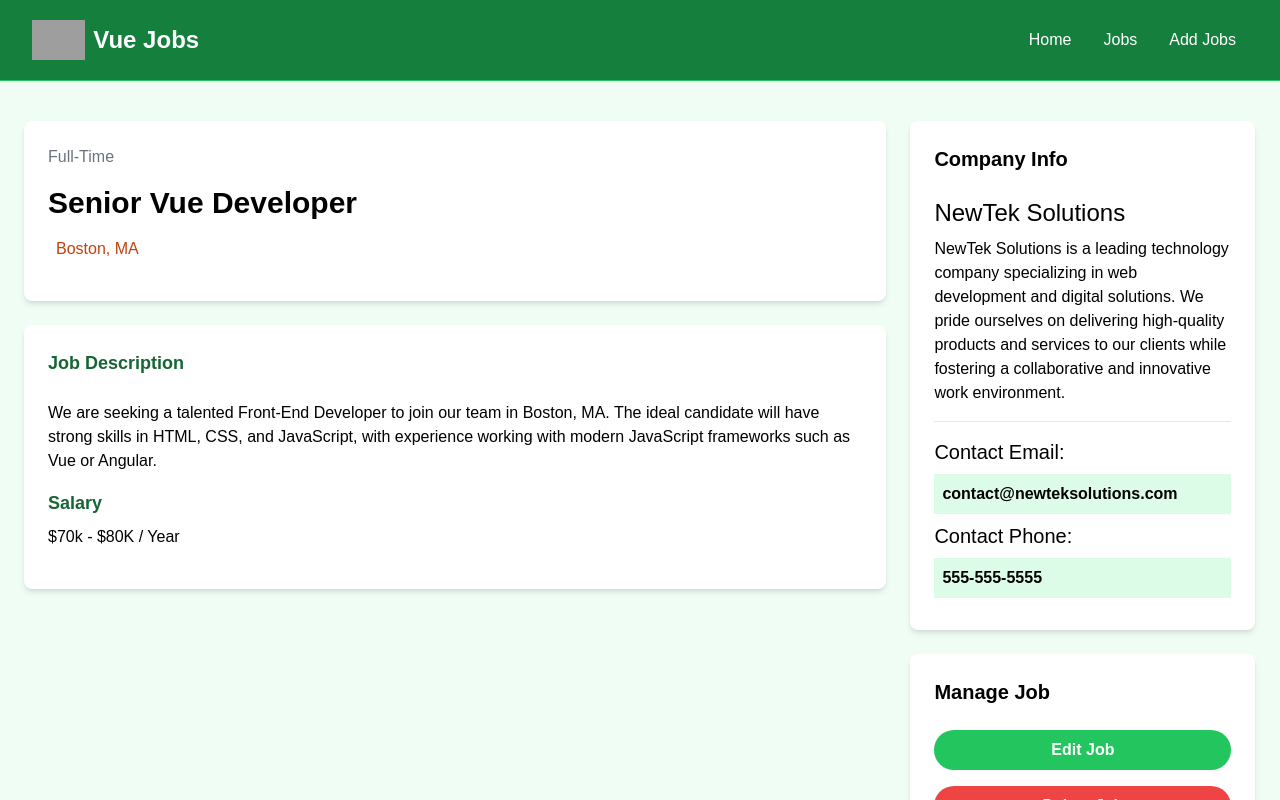
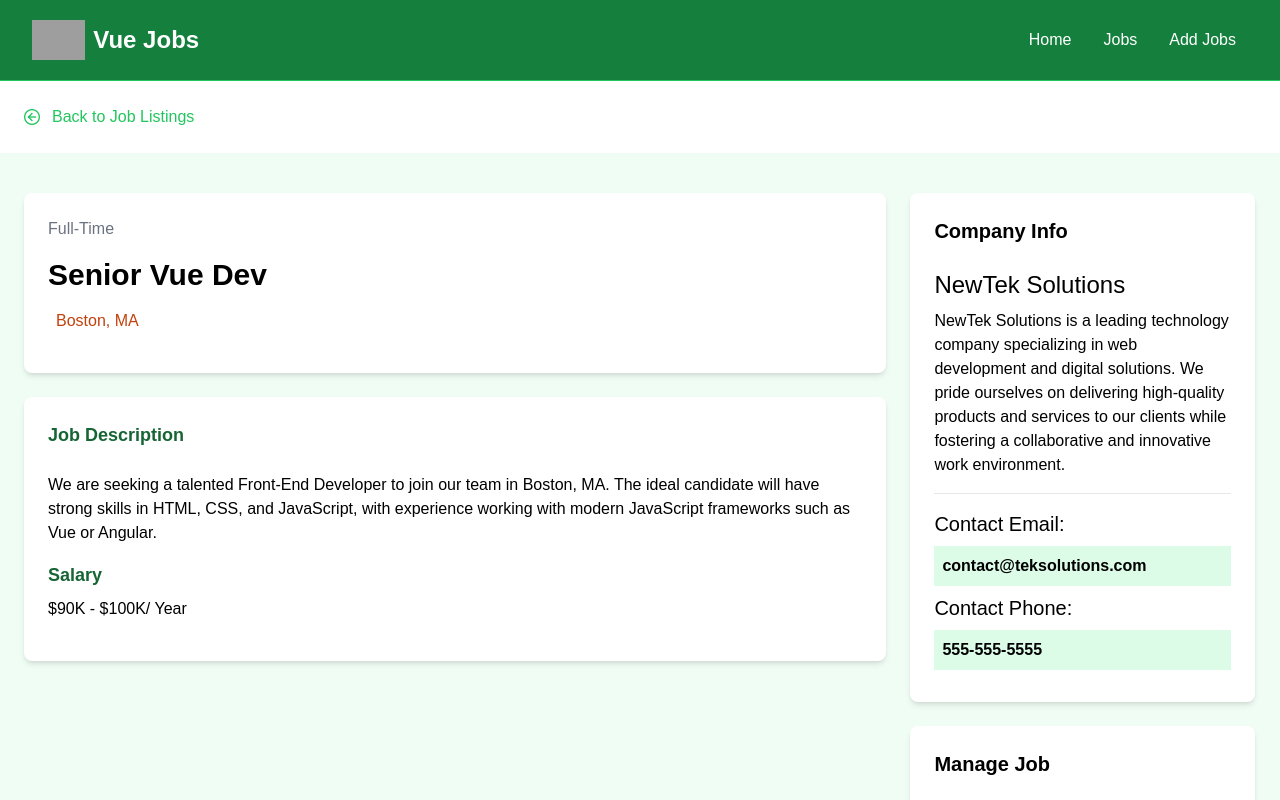
Before and after one commit to nahimanajz/vue-crash-2024, a Vue app: page /jobs/1 in a window 1280 px wide. Shown: the top 800 px of the page. Built offline with nearby package versions, Linux system fonts and the light colour scheme; data requests are answered from the project's data file; grey boxes are pictures that could not be loaded.

Commit message:
show job detail and back button

```diff
--- a/package.json
+++ b/package.json
@@ -14,7 +14,8 @@
     "json-server": "1.0.0-beta.1",
     "primeicons": "^7.0.0",
     "vue": "^3.4.29",
-    "vue-router": "^4.4.3"
+    "vue-router": "^4.4.3",
+    "vue-spinner": "^1.0.4"
   },
   "devDependencies": {
     "@vitejs/plugin-vue": "^5.0.5",
--- a/src/App.vue
+++ b/src/App.vue
@@ -1,6 +1,8 @@
 <script setup>
 import Navbar from "@/components/Navbar.vue";
 import { RouterView } from "vue-router";
+import 'primeicons/primeicons.css'
+
 </script>
 <template>
 
--- /dev/null
+++ b/src/components/BackButton.vue
@@ -0,0 +1,16 @@
+<script setup>
+
+</script>
+<template>
+     <!-- Go Back -->
+     <section>
+      <div class="container m-auto py-6 px-6">
+        <RouterLink
+          to="/jobs"
+          class="text-green-500 hover:text-green-600 flex items-center"
+        >
+          <i class="pi pi-arrow-circle-left mr-3"></i> Back to Job Listings
+        </RouterLink>
+      </div>
+    </section>
+</template>
--- a/src/components/JobListings.vue
+++ b/src/components/JobListings.vue
@@ -1,9 +1,9 @@
 <script setup>
-import jobData from "@/jobs.json";
 import { reactive, defineProps, onMounted } from "vue";
 import Joblist from "./Joblist.vue";
 import { RouterLink } from "vue-router";
 import axios from "axios";
+import PulseLoader from 'vue-spinner/src/PulseLoader.vue'
 
 const state = reactive({
   jobs: [],
@@ -21,7 +21,9 @@ onMounted(async () => {
     state.jobs = data;
   } catch (error) {
     console.log("Error fetching ...", error);
-    state.isLoading = false;
+
+  }finally{
+    state.isLoading =false
   }
 });
 </script>
@@ -32,7 +34,11 @@ onMounted(async () => {
         Browse Jobs
       </h2>
     </div>
-    <div class="grid grid-cols-1 md:grid-cols-3 gap-6">
+    <!-- Show loading spinner -->
+     <div v-if="state.isLoading" class="text-center text-gray-500 py-6">
+      <PulseLoader />
+     </div>
+    <div v-else class="grid grid-cols-1 md:grid-cols-3 gap-6">
       <Joblist
         v-for="job in state.jobs.slice(0, limit || state.jobs.length)"
         :key="job.id"
--- a/src/components/Joblist.vue
+++ b/src/components/Joblist.vue
@@ -1,6 +1,5 @@
 <script setup>
 import { defineProps, ref, computed } from 'vue'
-import 'primeicons/primeicons.css'
 import { RouterLink } from 'vue-router';
 
 const props = defineProps({
--- a/src/views/JobDetail.vue
+++ b/src/views/JobDetail.vue
@@ -1,23 +1,41 @@
 <script setup>
+import { reactive, onMounted } from 'vue'
+import axios from "axios";
+import PulseLoader from 'vue-spinner/src/PulseLoader.vue'
+import { useRoute } from 'vue-router';
+import BackButton from '@/components/BackButton.vue';
 
+const state = reactive({
+  job: {},
+  isLoading: true
+})
+
+const route = useRoute()
+const jobId = route.params.id
+onMounted(async () => {
+  try {
+    const { data } = await axios.get(`http://localhost:5001/jobs/${jobId}`)
+    state.job = data
+  } catch (error) {
+    console.error("failded to fetch job detail", error)
+  }
+  finally {
+    state.isLoading = false;
+  }
+})
 </script>
 <template>
-    <section class="bg-green-50">
+  <BackButton />
+  <section v-if="!state.isLoading" class="bg-green-50">
     <div class="container m-auto py-10 px-6">
       <div class="grid grid-cols-1 md:grid-cols-70/30 w-full gap-6">
         <main>
-            <div
-              class="bg-white p-6 rounded-lg shadow-md text-center md:text-left"
-            >
-              <div class="text-gray-500 mb-4">Full-Time</div>
-              <h1 class="text-3xl font-bold mb-4">Senior Vue Developer</h1>
-              <div
-                class="text-gray-500 mb-4 flex align-middle justify-center md:justify-start"
-              >
-                <i
-                  class="fa-solid fa-location-dot text-lg text-orange-700 mr-2"
-                ></i>
-                <p class="text-orange-700">Boston, MA</p>
+          <div class="bg-white p-6 rounded-lg shadow-md text-center md:text-left">
+            <div class="text-gray-500 mb-4">{{ state.job.type }}</div>
+            <h1 class="text-3xl font-bold mb-4">{{ state.job.title }}</h1>
+            <div class="text-gray-500 mb-4 flex align-middle justify-center md:justify-start">
+              <i class="fa-solid fa-location-dot text-lg text-orange-700 mr-2"></i>
+              <p class="text-orange-700">{{ state.job.location }}</p>
             </div>
           </div>
 
@@ -27,31 +45,25 @@
             </h3>
 
             <p class="mb-4">
-                We are seeking a talented Front-End Developer to join our team
-                in Boston, MA. The ideal candidate will have strong skills in
-                HTML, CSS, and JavaScript, with experience working with modern
-                JavaScript frameworks such as Vue or Angular.
+              {{ state.job.description }}
             </p>
 
             <h3 class="text-green-800 text-lg font-bold mb-2">Salary</h3>
 
-              <p class="mb-4">$70k - $80K / Year</p>
+            <p class="mb-4">{{ state.job.salary }}/ Year</p>
           </div>
         </main>
 
         <!-- Sidebar -->
         <aside>
-            <!-- Company Info -->
+
           <div class="bg-white p-6 rounded-lg shadow-md">
             <h3 class="text-xl font-bold mb-6">Company Info</h3>
 
-              <h2 class="text-2xl">NewTek Solutions</h2>
+            <h2 class="text-2xl">{{ state.job.company.name }}</h2>
 
             <p class="my-2">
-                NewTek Solutions is a leading technology company specializing in
-                web development and digital solutions. We pride ourselves on
-                delivering high-quality products and services to our clients
-                while fostering a collaborative and innovative work environment.
+              {{ state.job.company.description }}
             </p>
 
             <hr class="my-4" />
@@ -59,25 +71,22 @@
             <h3 class="text-xl">Contact Email:</h3>
 
             <p class="my-2 bg-green-100 p-2 font-bold">
-                contact@newteksolutions.com
+              {{ state.job.company.contactEmail }}
             </p>
 
             <h3 class="text-xl">Contact Phone:</h3>
 
-              <p class="my-2 bg-green-100 p-2 font-bold">555-555-5555</p>
+            <p class="my-2 bg-green-100 p-2 font-bold">{{ state.job.company.contactPhone }}</p>
           </div>
-
           <!-- Manage -->
           <div class="bg-white p-6 rounded-lg shadow-md mt-6">
             <h3 class="text-xl font-bold mb-6">Manage Job</h3>
-              <a
-                href="add-job.html"
-                class="bg-green-500 hover:bg-green-600 text-white text-center font-bold py-2 px-4 rounded-full w-full focus:outline-none focus:shadow-outline mt-4 block"
-                >Edit Job</a
-              >
+            <RouterLink :to="`/jobs/edit/${state.job.id}`"
+              class="bg-green-500 hover:bg-green-600 text-white text-center font-bold py-2 px-4 rounded-full w-full focus:outline-none focus:shadow-outline mt-4 block">
+              Edit
+              Job</RouterLink>
             <button
-                class="bg-red-500 hover:bg-red-600 text-white font-bold py-2 px-4 rounded-full w-full focus:outline-none focus:shadow-outline mt-4 block"
-              >
+              class="bg-red-500 hover:bg-red-600 text-white font-bold py-2 px-4 rounded-full w-full focus:outline-none focus:shadow-outline mt-4 block">
               Delete Job
             </button>
           </div>
@@ -85,5 +94,8 @@
       </div>
     </div>
   </section>
+  <div v-else class="text-center text-gray-500 py-6">
+    <PulseLoader />
+  </div>
 
 </template>
```
Also changed, not shown: 1 other file (tests, documents, lock files or other folders). Lines whose indentation alone changed are shown as unchanged.
